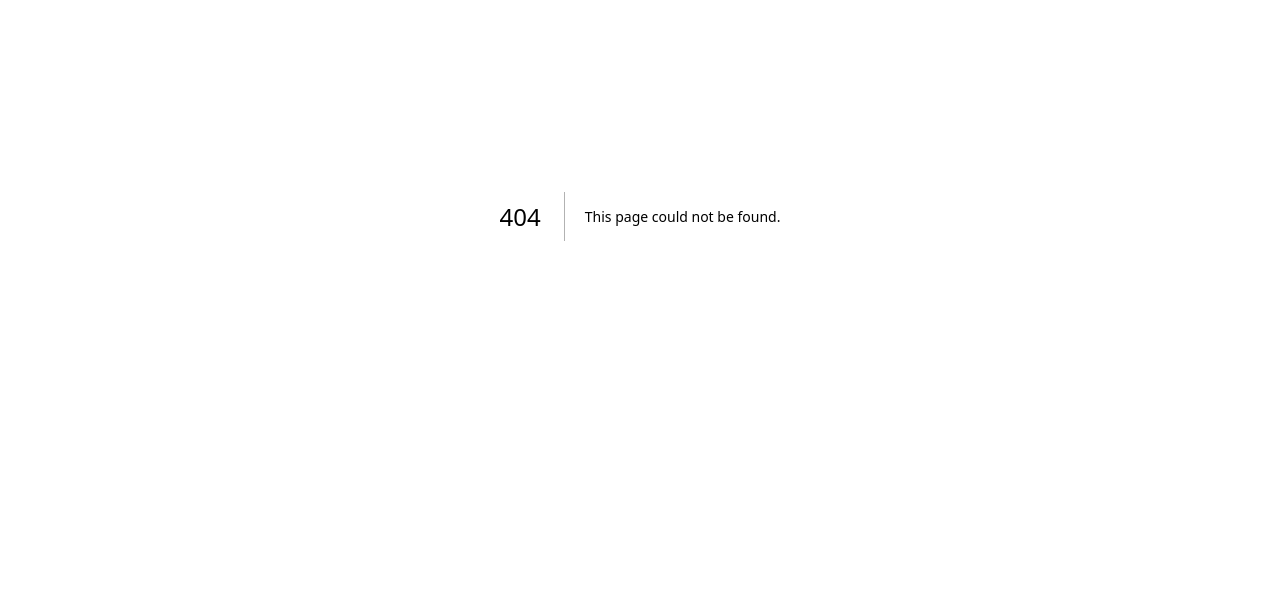
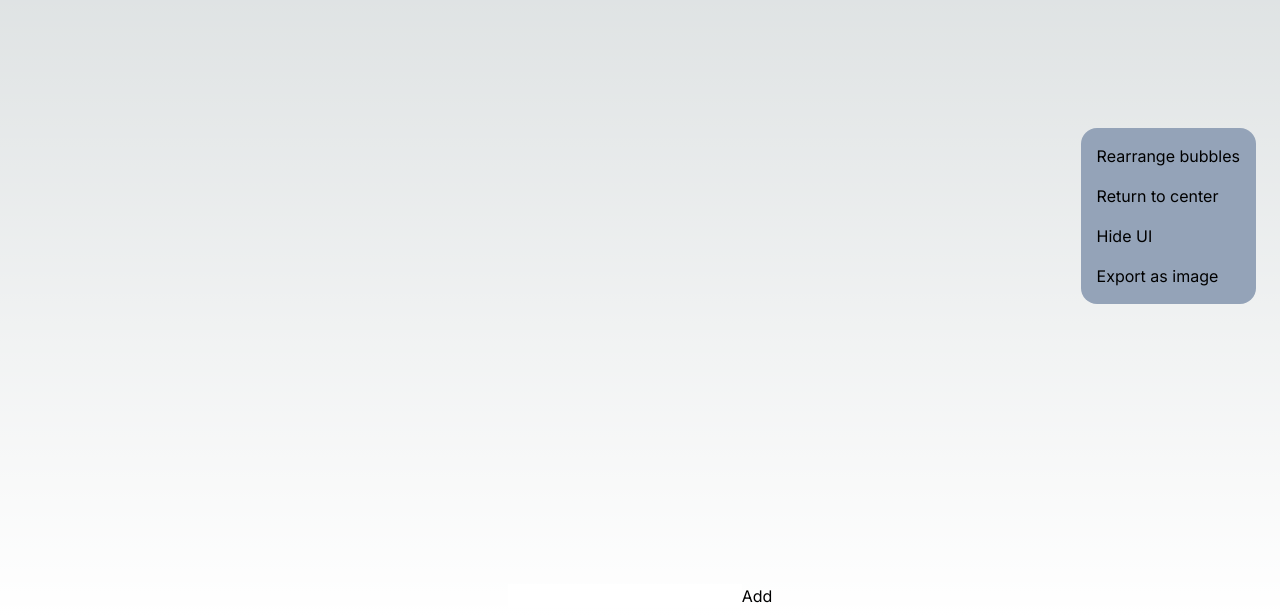
Before and after one commit to jbilee/minder, a Next.js app: page /maps/1 in a window 1280 px wide. Before the commit this address had no page. Shown: the part 184-800 px from the top of the page. Built offline with nearby package versions, Linux system fonts and the light colour scheme.

Commit message:
feat: All maps page and individual map view page

```diff
--- /dev/null
+++ b/src/app/maps/[id]/page.tsx
@@ -0,0 +1,15 @@
+import dynamic from "next/dynamic";
+import ControlPanel from "@/components/map/ControlPanel";
+
+const Canvas = dynamic(() => import("@/components/map/Canvas"), {
+  ssr: false,
+});
+
+export default function MapView() {
+  return (
+    <div className="flex min-h-dvh flex-col items-center justify-center">
+      <Canvas />
+      <ControlPanel />
+    </div>
+  );
+}
--- /dev/null
+++ b/src/app/maps/page.tsx
@@ -0,0 +1,4 @@
+export default function Maps() {
+  // fetch maps
+  return <main className="flex min-h-screen flex-col items-center justify-center"></main>;
+}
```
